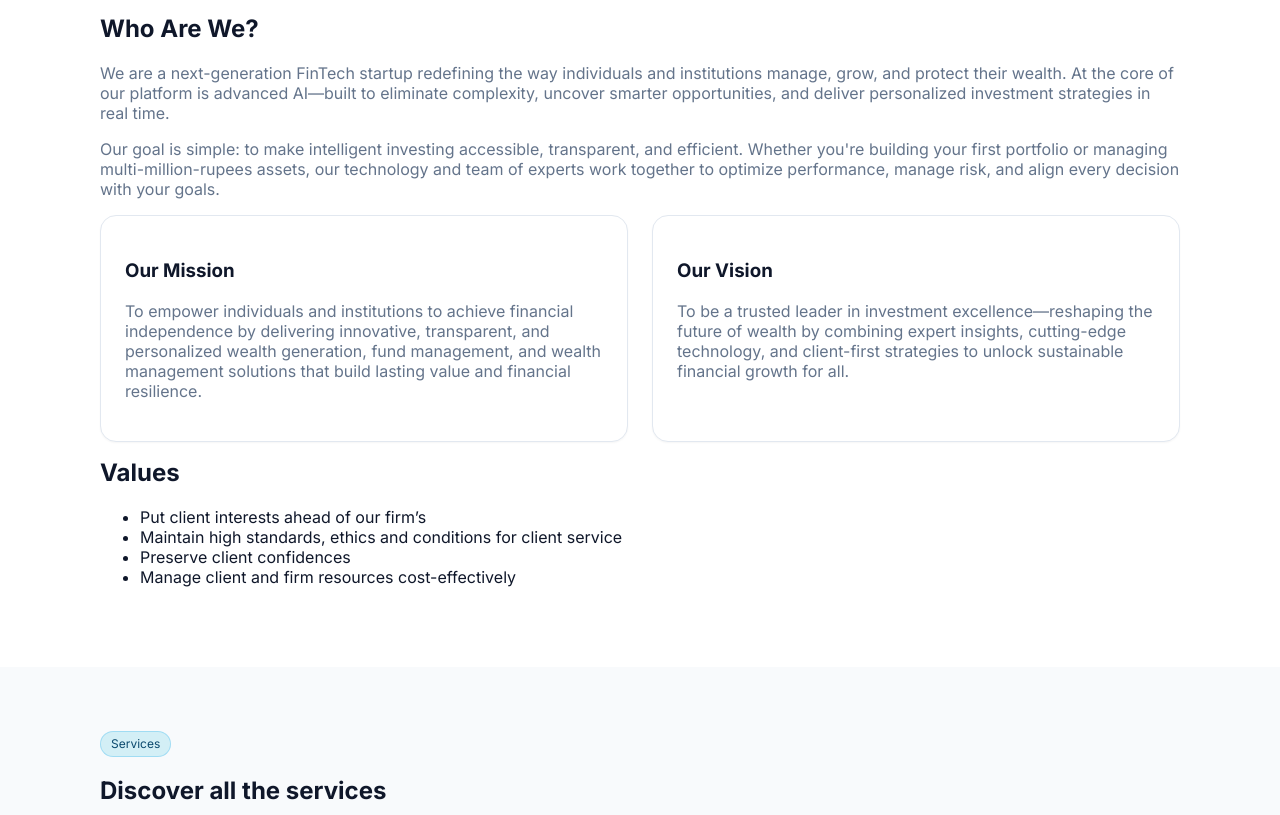
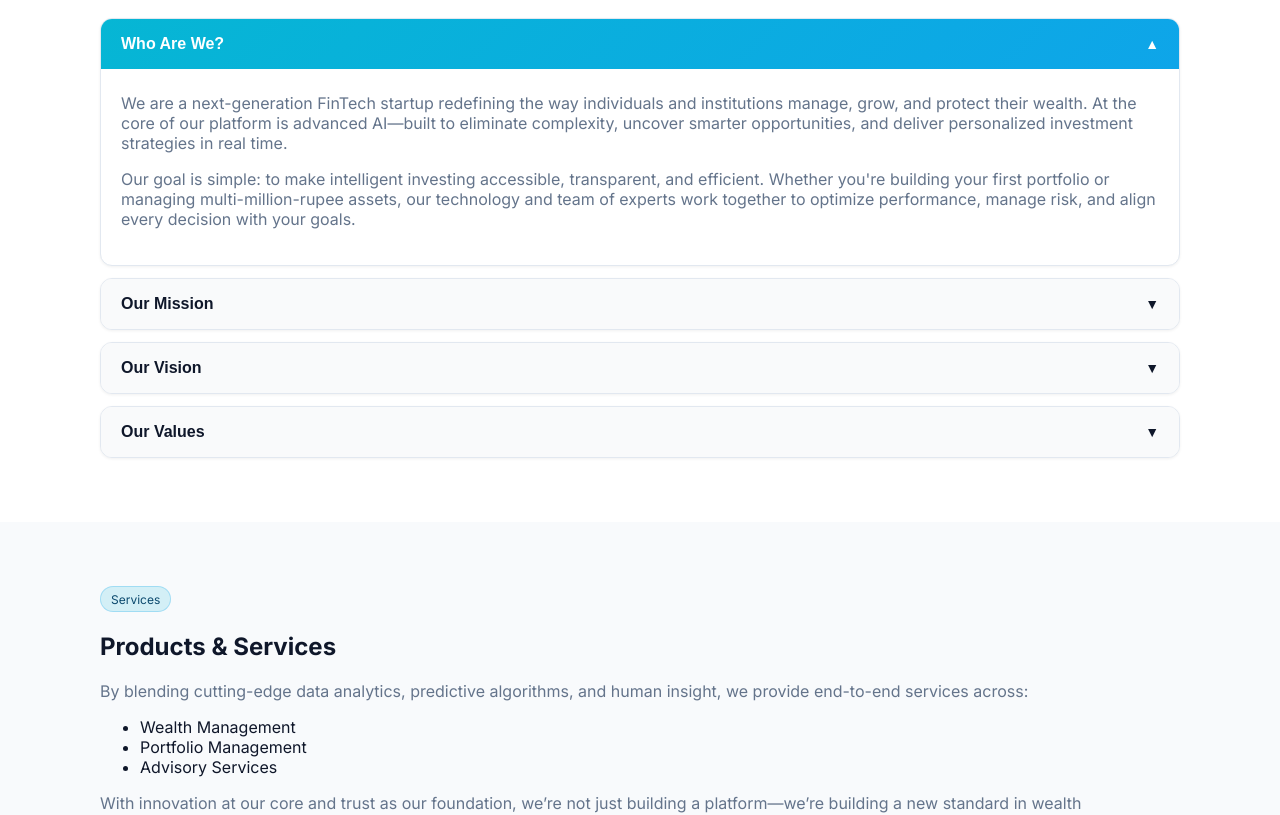
Before and after one commit to Rakeshpradhan12/fundaura-Investment-advisory, a React (Vite) app: page / in a window 1280 px wide. Shown: the part 700-1515 px from the top of the page. Built offline with nearby package versions, Linux system fonts and the light colour scheme.

Commit message:
commited

```diff
--- a/src/App.tsx
+++ b/src/App.tsx
@@ -4,7 +4,6 @@ import Hero from './components/Hero';
 import About from './components/About';
 import Services from './components/Services';
 import KPIs from './components/KPIs';
-import Pricing from './components/Pricing';
 import Contact from './components/Contact';
 import Careers from './components/Careers';
 import Complaint from './components/Complaint';
@@ -18,7 +17,6 @@ export default function App(): JSX.Element {
       <About />
       <Services />
       <KPIs />
-      <Pricing />
       <Contact />
       <Careers />
       <Complaint />
--- a/src/components/About.tsx
+++ b/src/components/About.tsx
@@ -1,7 +1,13 @@
-import React from 'react';
-import { SITE } from '../data/site';
+import React, { useState } from "react";
+import { SITE } from "../data/site";
 
 export default function About(): JSX.Element {
+  const [openSection, setOpenSection] = useState<string | null>("who");
+
+  const toggleSection = (section: string) => {
+    setOpenSection(openSection === section ? null : section);
+  };
+
   return (
     <section id="about" className="section">
       <div className="container">
@@ -9,41 +15,87 @@ export default function About(): JSX.Element {
           <div className="badge alt">{SITE.highlight}</div>
           <h2 className="mt">About the Initiative</h2>
         </div>
-        <div>
-          <h2 className="mt">Who Are We?</h2>
-          <p className="muted mt-8">We are a next-generation FinTech startup redefining the way individuals and institutions manage, grow,
+
+        {/* Dropdown Sections */}
+        <div className="dropdown-container">
+          {/* Who Are We */}
+          <div className="dropdown">
+            <button
+              className={`dropdown-header ${openSection === "who" ? "active" : ""}`}
+              onClick={() => toggleSection("who")}
+            >
+              Who Are We?
+              <span className="arrow">{openSection === "who" ? "▲" : "▼"}</span>
+            </button>
+            <div className={`dropdown-content ${openSection === "who" ? "open" : ""}`}>
+              <p className="muted mt-8">
+                We are a next-generation FinTech startup redefining the way individuals and institutions manage, grow,
                 and protect their wealth. At the core of our platform is advanced AI—built to eliminate complexity,
                 uncover smarter opportunities, and deliver personalized investment strategies in real time.
               </p>
-        <p className = "muted mt-8">
+              <p className="muted mt-8">
                 Our goal is simple: to make intelligent investing accessible, transparent, and efficient. Whether you're
-            building your first portfolio or managing multi-million-rupees assets, our technology and team of
-            experts work together to optimize performance, manage risk, and align every decision with your goals.
-
+                building your first portfolio or managing multi-million-rupee assets, our technology and team of experts
+                work together to optimize performance, manage risk, and align every decision with your goals.
               </p>
-        </div>
-
-        <div className="grid2 gap-24">
-          <div className="card p-24">
-            <h3>Our Mission</h3>
-            <p className="muted mt-8">
-              To empower individuals and institutions to achieve financial independence by delivering innovative, transparent, and personalized wealth generation, fund management, and wealth management solutions that build lasting value and financial resilience.            </p>
-          </div>
-          <div className="card p-24">
-            <h3>Our Vision</h3>
-            <p className="muted mt-8">
-              To be a trusted leader in investment excellence—reshaping the future of wealth by combining expert insights, cutting-edge technology, and client-first strategies to unlock sustainable financial growth for all.            </p>
             </div>
           </div>
 
-        <h2 className="mt-16">Values</h2>
-        <ul>
+          {/* Mission */}
+          <div className="dropdown">
+            <button
+              className={`dropdown-header ${openSection === "mission" ? "active" : ""}`}
+              onClick={() => toggleSection("mission")}
+            >
+              Our Mission
+              <span className="arrow">{openSection === "mission" ? "▲" : "▼"}</span>
+            </button>
+            <div className={`dropdown-content ${openSection === "mission" ? "open" : ""}`}>
+              <p className="muted mt-8">
+                To empower individuals and institutions to achieve financial independence by delivering innovative,
+                transparent, and personalized wealth generation, fund management, and wealth management solutions that
+                build lasting value and financial resilience.
+              </p>
+            </div>
+          </div>
+
+          {/* Vision */}
+          <div className="dropdown">
+            <button
+              className={`dropdown-header ${openSection === "vision" ? "active" : ""}`}
+              onClick={() => toggleSection("vision")}
+            >
+              Our Vision
+              <span className="arrow">{openSection === "vision" ? "▲" : "▼"}</span>
+            </button>
+            <div className={`dropdown-content ${openSection === "vision" ? "open" : ""}`}>
+              <p className="muted mt-8">
+                To be a trusted leader in investment excellence—reshaping the future of wealth by combining expert
+                insights, cutting-edge technology, and client-first strategies to unlock sustainable financial growth
+                for all.
+              </p>
+            </div>
+          </div>
+
+          {/* Values */}
+          <div className="dropdown">
+            <button
+              className={`dropdown-header ${openSection === "values" ? "active" : ""}`}
+              onClick={() => toggleSection("values")}
+            >
+              Our Values
+              <span className="arrow">{openSection === "values" ? "▲" : "▼"}</span>
+            </button>
+            <div className={`dropdown-content ${openSection === "values" ? "open" : ""}`}>
+              <ul className="muted mt-8">
                 <li>Put client interests ahead of our firm’s</li>
-          <li>Maintain high standards, ethics and conditions for client service</li>
+                <li>Maintain high standards, ethics, and conditions for client service</li>
                 <li>Preserve client confidences</li>
                 <li>Manage client and firm resources cost-effectively</li>
               </ul>
-
+            </div>
+          </div>
+        </div>
       </div>
     </section>
   );
--- a/src/components/Pricing.tsx
+++ /dev/null
@@ -1,31 +0,0 @@
-import React from 'react';
-import { SITE } from '../data/site';
-
-export default function Pricing(): JSX.Element {
-  return (
-    <section id="pricing" className="section">
-      <div className="container">
-        <div className="section-title center">
-          <div className="badge">Plans</div>
-          <h2>Advisory Services</h2>
-        </div>
-        <div className="grid4 gap-16">
-          {SITE.pricing.map((p) => (
-            <div key={p.name} className="card p-24">
-              <h3>{p.name}</h3>
-              <div className="price">{p.price}</div>
-              <ul className="list mt-12">
-                {p.features.map((f) => (
-                  <li key={f}>{f}</li>
-                ))}
-              </ul>
-              <a className="btn mt-16" href="#contact">
-                Choose {p.name}
-              </a>
-            </div>
-          ))}
-        </div>
-      </div>
-    </section>
-  );
-}
--- a/src/components/Services.tsx
+++ b/src/components/Services.tsx
@@ -3,11 +3,12 @@ import { SITE } from '../data/site';
 
 export default function Services(): JSX.Element {
   return (
+    <>
     <section id="services" className="section alt">
       <div className="container">
         <div className="section-title">
           <div className="badge">Services</div>
-          <h2>Discover all the services</h2>
+          <h2>Products & Services</h2>
           <p className="muted mt-8">{SITE.servicesIntro}</p>
           <ul>
             {SITE.servicesPoints.map((point, i) => (
@@ -42,7 +43,6 @@ export default function Services(): JSX.Element {
                     <strong>Charges:</strong>
                     <ul className="mt-4 pl-16">
                       <li>AMC: {s.charges.amc}</li>
-                      <li>Performance Fee: {s.charges.performance}</li>
                       <li>Exit Fee: {s.charges.exit}</li>
                     </ul>
                   </div>
@@ -102,6 +102,33 @@ export default function Services(): JSX.Element {
         </div>
 
       </div>
+
+        <div className="container">
+          <div className="section-title">
+            <h2>Advisory Services</h2>
+          </div>
+          <div className="grid4 gap-16">
+            {SITE.pricing.map((p) => (
+              <div key={p.name} className="card p-24">
+                <h3>{p.name}</h3>
+                <div className="price">{p.price}</div>
+                <ul className="list mt-12">
+                  {p.features.map((f) => (
+                    <li key={f}>{f}</li>
+                  ))}
+                </ul>
+                <a className="btn mt-16" href="#contact">
+                  Choose {p.name}
+                </a>
+              </div>
+            ))}
+          </div>
+        </div>
+
     </section>
+
+
+    </>
+
   );
 }
--- a/src/data/site.ts
+++ b/src/data/site.ts
@@ -63,32 +63,32 @@ export const SITE: SiteConfig = {
     complianceOfficer: 'Compliance Officer: (Name)'
   },
   nav: [
-    { label: 'Home', href: '#home' },
-    { label: 'About', href: '#about' },
-    { label: 'Services', href: '#services' },
-    { label: 'Pricing', href: '#pricing' },
+
+    { label: 'About US', href: '#about' },
+    { label: 'Product & Services', href: '#services' },
     { label: 'Contact', href: '#contact' },
     { label: 'Careers', href: '#careers' },
-    { label: 'Complaint Board', href: '#complaint' }
+    { label: 'Complaint Board', href: '#complaint' },
+    { label: 'Login', href: '#home' }
   ],
   servicesIntro: `By blending cutting-edge data analytics, predictive algorithms, and human insight, we provide end-to-end services across:`,
   servicesPoints: [
     'Wealth Management',
     'Portfolio Management',
-    'Investment Advisory'
+    'Advisory Services'
   ],
   servicesEnd: `With innovation at our core and trust as our foundation, we’re not just building a platform—we’re building a new standard in wealth management.`,
   services: [
     {
       code: '01',
-      name: '24 Karat',
+      name: '22 Karat',
       risk: 'HIGH',
       type: 'Quarterly, Annually',
       min: '₹10,00,000',
       allocation: 'Equity & Derivatives: 60-70%, Fixed Income Security: 30-40%',
       lockIn: '12 Months',
       withdrawal: 'Quarterly, Annually',
-      hurdleRate: '24%',
+      hurdleRate: '22%',
       charges: { amc: '2%', performance: '35%', exit: '1%' }
     },
     {
--- a/src/styles.css
+++ b/src/styles.css
@@ -66,3 +66,61 @@ img{max-width:100%;display:block}
 input,select,textarea{width:100%;padding:10px 12px;border-radius:12px;border:1px solid var(--line);outline:none}
 input:focus,select:focus,textarea:focus{border-color:#93c5fd;box-shadow:0 0 0 3px rgba(59,130,246,.15)}
 .hint{font-size:12px;color:var(--muted)}
+
+/* === About Dropdown === */
+.dropdown-container {
+  display: flex;
+  flex-direction: column;
+  gap: 12px;
+  margin-top: 24px;
+}
+
+.dropdown {
+  border: 1px solid var(--line);
+  border-radius: 12px;
+  overflow: hidden;
+  background: #fff;
+  box-shadow: 0 1px 3px rgba(0, 0, 0, 0.06);
+}
+
+.dropdown-header {
+  width: 100%;
+  text-align: left;
+  padding: 16px 20px;
+  font-weight: 600;
+  font-size: 16px;
+  color: var(--text);
+  background: #f9fafb;
+  border: none;
+  cursor: pointer;
+  display: flex;
+  justify-content: space-between;
+  align-items: center;
+  transition: background 0.2s;
+}
+
+.dropdown-header:hover {
+  background: #eef6ff;
+}
+
+.dropdown-header.active {
+  background: linear-gradient(135deg, var(--brand), var(--brand-2));
+  color: #fff;
+}
+
+.dropdown-content {
+  max-height: 0;
+  overflow: hidden;
+  transition: max-height 0.4s ease, padding 0.3s ease;
+  padding: 0 20px;
+}
+
+.dropdown-content.open {
+  max-height: 500px;
+  /* enough for content height */
+  padding: 16px 20px 20px;
+}
+
+.arrow {
+  font-size: 14px;
+}
```
Also changed, not shown: 5 other files (tests, documents, lock files or other folders). Lines whose indentation alone changed are shown as unchanged.
